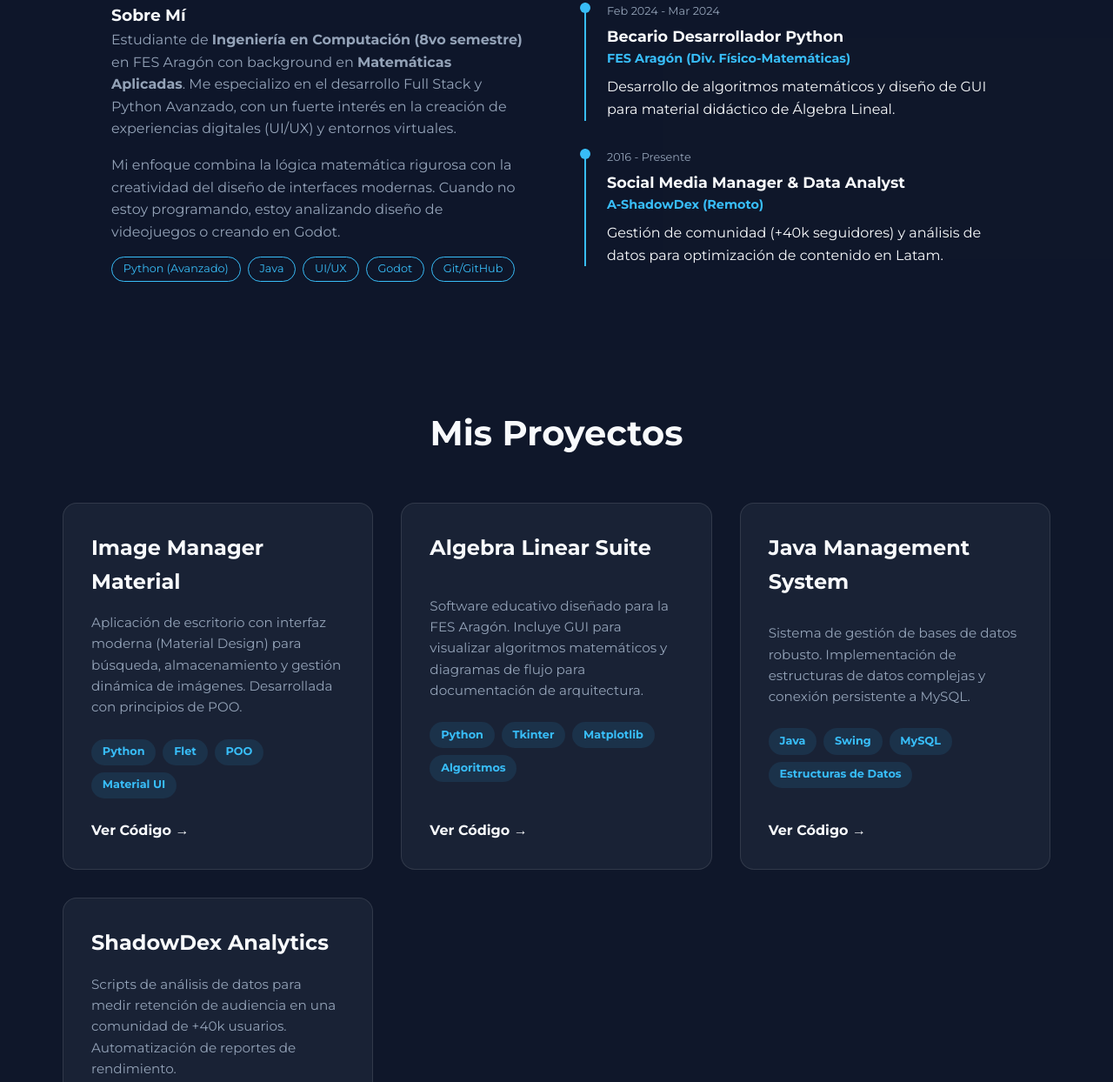
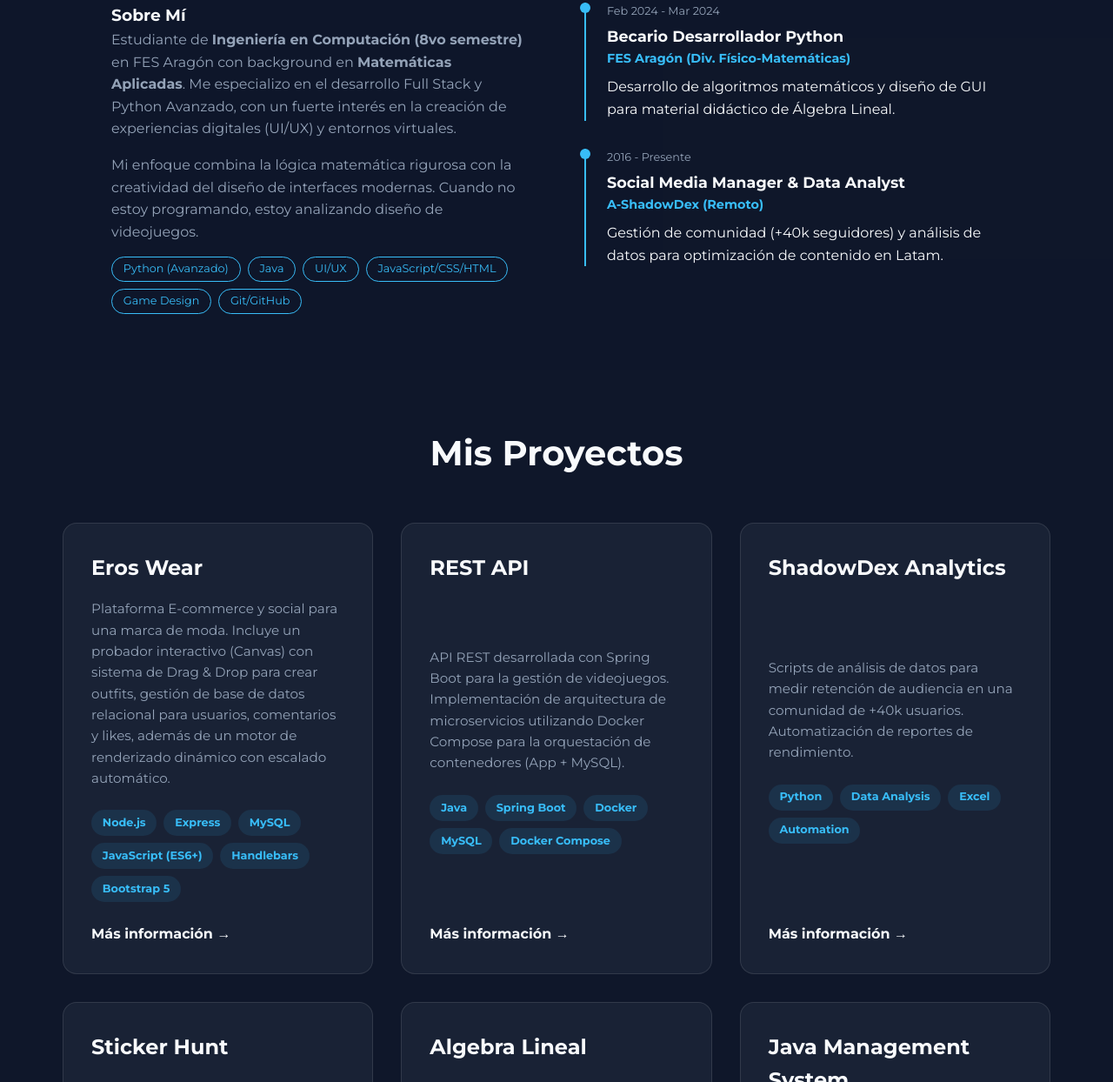
Before and after one commit to Aksel96/aksel96.github.io, a website built with Vite: page index.html in a window 1280 px wide. Shown: the part 973-2217 px from the top of the page at 87% size. Built offline with nearby package versions, Linux system fonts and the light colour scheme.

Commit message:
Se anadio tarjetas: eres, docker

```diff
--- a/index.html
+++ b/index.html
@@ -12,7 +12,7 @@
 <body>
 
 <nav class="navbar">
-  <div class="logo">DevPortfolio</div>
+  <div class="logo">Portafolio</div>
   <ul class="nav-links">
     <li><a href="#inicio">Inicio</a></li>
     <li><a href="#sobre-mi">Sobre Mí</a></li>
@@ -27,7 +27,7 @@
     <div class="hero-text">
       <h1 class="animate-text">Hola, soy <span class="highlight">Aksel Villela</span></h1>
       <p class="animate-text delay-1">
-        Ingeniero en Computación en formación & Full Stack Dev.
+        Estudiante de Ingeniería en Computación  & Full Stack Dev.
         <br>
         <span class="sub-text">Apasionado por UI/UX, IA y Matemáticas Aplicadas.</span>
       </p>
@@ -61,14 +61,15 @@
       </p>
       <p>
         Mi enfoque combina la lógica matemática rigurosa con la creatividad del diseño de interfaces modernas.
-        Cuando no estoy programando, estoy analizando diseño de videojuegos o creando en Godot.
+        Cuando no estoy programando, estoy analizando diseño de videojuegos.
       </p>
 
       <div class="skills-mini">
         <span>Python (Avanzado)</span>
         <span>Java</span>
         <span>UI/UX</span>
-        <span>Godot</span>
+        <span>JavaScript/CSS/HTML</span>
+        <span>Game Design</span>
         <span>Git/GitHub</span>
       </div>
     </div>
@@ -107,7 +108,7 @@
   <div class="contact-content">
     <h2 class="section-title">Hablemos</h2>
     <p>
-      ¿Interesado en colaborar en proyectos de Python, IA o Desarrollo Web?
+      ¿Interesado en colaborar en proyectos de Python, Marketing o Desarrollo Web?
       <br>Estoy disponible para nuevas oportunidades.
     </p>
 
@@ -124,7 +125,7 @@
   </div>
 
   <footer class="footer-copy">
-    <p>&copy; 2026 Aksel Villela Andrade</p>
+    <p>&copy; 2026 Aksel Villela Andrade | akselvillela@gmail.com</p>
   </footer>
 </section>
 
--- a/src/main.js
+++ b/src/main.js
@@ -4,29 +4,42 @@
 // En Node.js esto vendría de un `res.json(data)` de tu API.
 const projects = [
     {
-        title: "Image Manager Material",
+        title: "Eros Wear",
+        description: "Plataforma E-commerce y social para una marca de moda. Incluye un probador interactivo (Canvas) con sistema de Drag & Drop para crear outfits, gestión de base de datos relacional para usuarios, comentarios y likes, además de un motor de renderizado dinámico con escalado automático.",
+        techStack: ["Node.js", "Express", "MySQL", "JavaScript (ES6+)", "Handlebars", "Bootstrap 5"],
+        link: "https://eros-wear.onrender.com"
+    },
+
+    {
+        title: "REST API",
+        description: "API REST desarrollada con Spring Boot para la gestión de videojuegos. Implementación de arquitectura de microservicios utilizando Docker Compose para la orquestación de contenedores (App + MySQL).",
+        techStack: ["Java", "Spring Boot", "Docker", "MySQL", "Docker Compose"],
+        link: "https://github.com/Aksel96/APIRest-Spring-DockerCompose" // Reemplaza con el link al repo si ya lo tienes
+    },
+    {
+        title: "ShadowDex Analytics",
+        description: "Scripts de análisis de datos para medir retención de audiencia en una comunidad de +40k usuarios. Automatización de reportes de rendimiento.",
+        techStack: ["Python", "Data Analysis", "Excel", "Automation"],
+        link: "https://www.facebook.com/AShadowDex"
+    }
+    ,
+    {
+        title: "Sticker Hunt",
         description: "Aplicación de escritorio con interfaz moderna (Material Design) para búsqueda, almacenamiento y gestión dinámica de imágenes. Desarrollada con principios de POO.",
         techStack: ["Python", "Flet", "POO", "Material UI"],
-        // Si no tienes link aún, pon "#" o el link a tu perfil general
-        link: "https://github.com/tusuario"
+        link: "https://github.com/Aksel96/Sticker_Hunt"
     },
     {
-        title: "Algebra Linear Suite",
+        title: "Algebra Lineal",
         description: "Software educativo diseñado para la FES Aragón. Incluye GUI para visualizar algoritmos matemáticos y diagramas de flujo para documentación de arquitectura.",
         techStack: ["Python", "Tkinter", "Matplotlib", "Algoritmos"],
-        link: "https://github.com/tusuario"
+        link: "https://github.com/Aksel96/prototipo_libro_digital"
     },
     {
         title: "Java Management System",
         description: "Sistema de gestión de bases de datos robusto. Implementación de estructuras de datos complejas y conexión persistente a MySQL.",
         techStack: ["Java", "Swing", "MySQL", "Estructuras de Datos"],
-        link: "https://github.com/tusuario"
-    },
-    {
-        title: "ShadowDex Analytics",
-        description: "Scripts de análisis de datos para medir retención de audiencia en una comunidad de +40k usuarios. Automatización de reportes de rendimiento.",
-        techStack: ["Python", "Data Analysis", "Excel", "Automation"],
-        link: "https://github.com/tusuario"
+        link: "https://github.com/Aksel96/ProyectoFinalPOO"
     }
 ];
 
@@ -53,7 +66,7 @@ const renderProjects = () => {
                     </div>
                 </div>
                 <div class="card-footer">
-                    <a href="${project.link}" target="_blank" class="btn-card">Ver Código →</a>
+                    <a href="${project.link}" target="_blank" class="btn-card">Más información →</a>
                 </div>
             </article>
         `;
```
